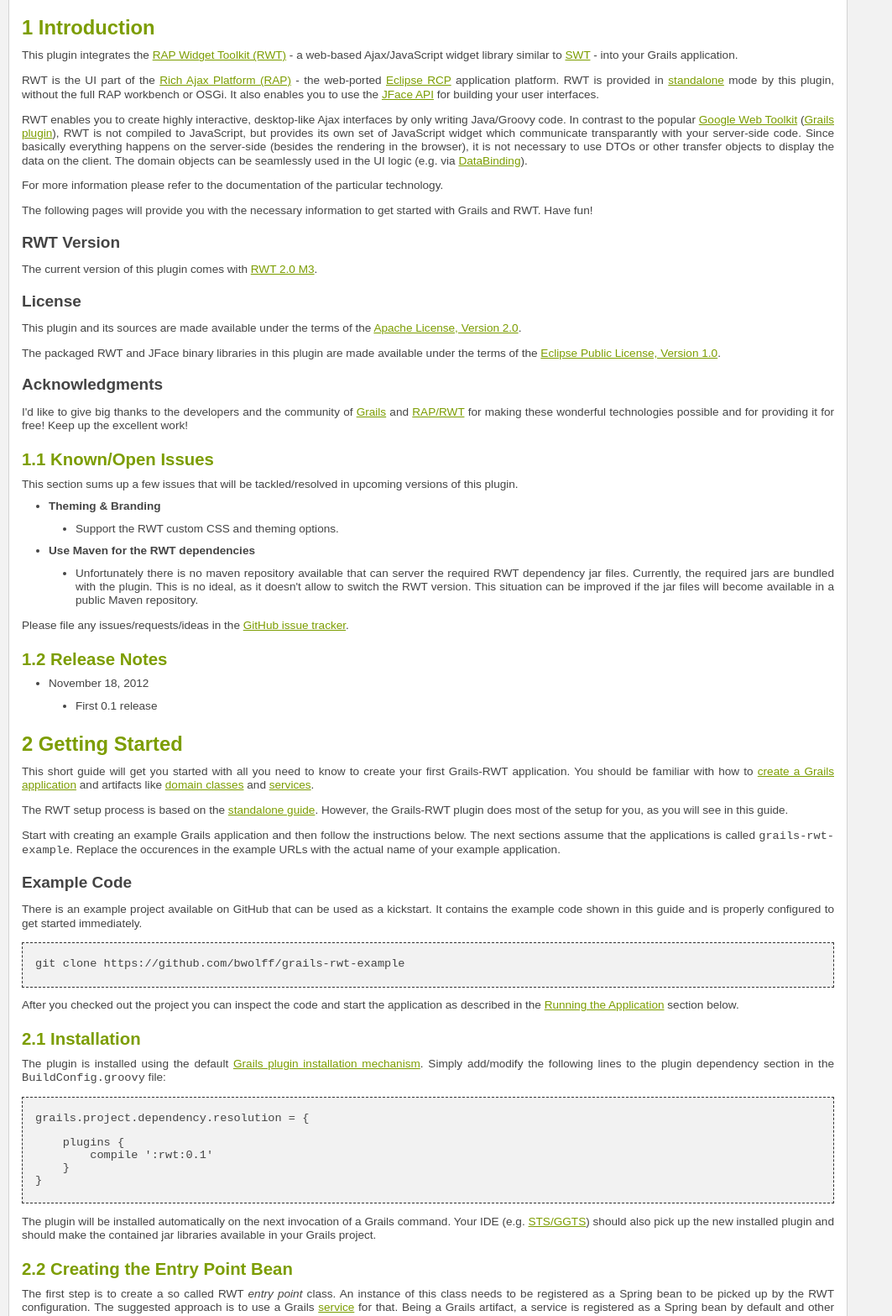
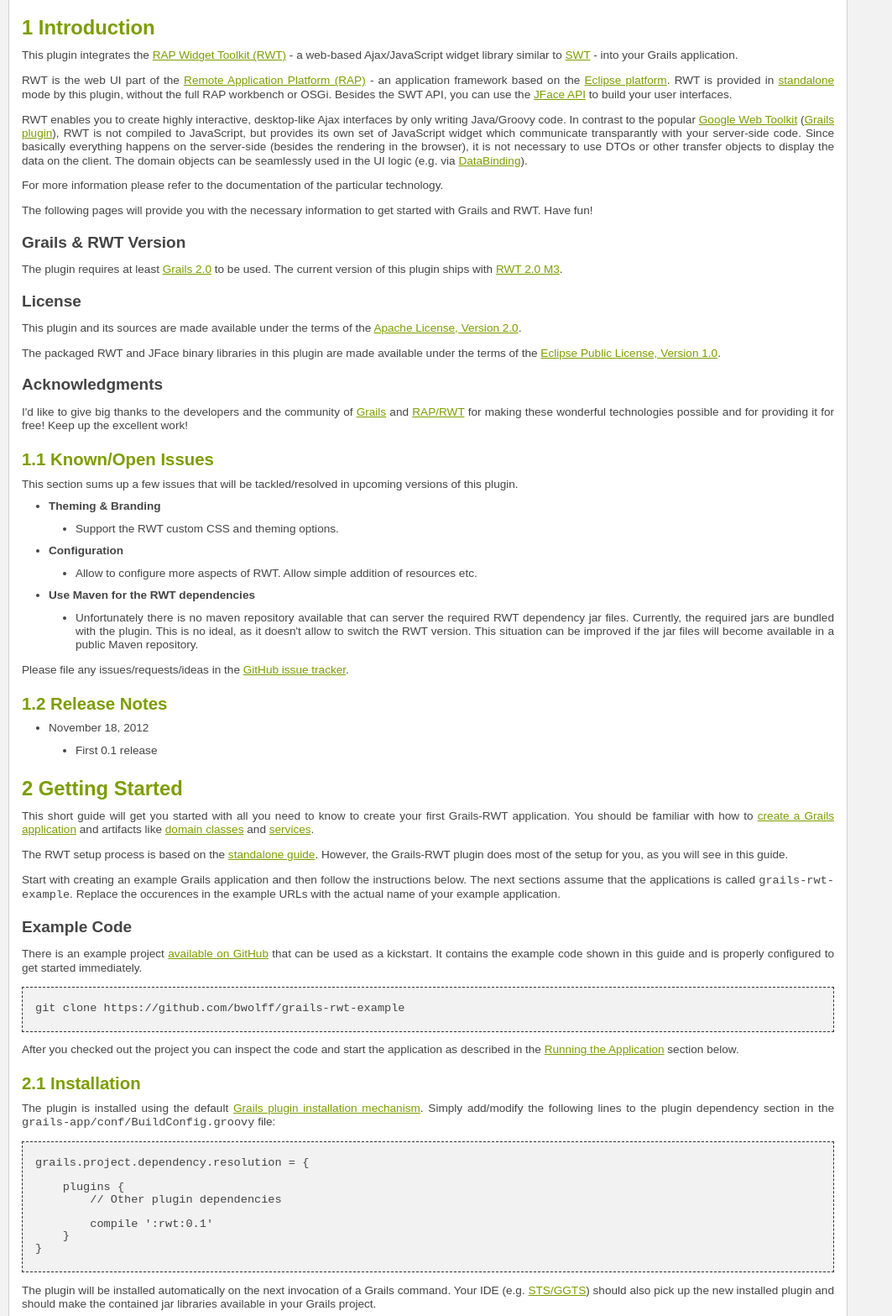
Before and after one commit to bwolff/grails-rwt, a plain HTML site: page guide/single.html in a window 1280 px wide. Shown: the part 610-2177 px from the top of the page at 84% size, without its empty margins (0-1063 px from the left). Drawn offline with Linux system fonts and the light colour scheme.

Commit message:
Small documentation changes.

```diff
--- a/guide/single.html
+++ b/guide/single.html
@@ -105,19 +105,20 @@ complete Grails framework stack with all its powerful features and syntactic DSL
 <h1 id="introduction">1 Introduction</h1>
 This plugin integrates the <a href="http://wiki.eclipse.org/WidgetToolkit" target="blank">RAP Widget Toolkit (RWT)</a> - a
 web-based Ajax/JavaScript widget library similar to <a href="http://www.eclipse.org/swt/" target="blank">SWT</a> - into your Grails
-application.<p class="paragraph"/>RWT is the UI part of the <a href="http://www.eclipse.org/rap" target="blank">Rich Ajax Platform (RAP)</a> - the web-ported
-<a href="http://wiki.eclipse.org/index.php/Rich_Client_Platform" target="blank">Eclipse RCP</a> application platform. RWT is
-provided in
+application.<p class="paragraph"/>RWT is the web UI part of the <a href="http://www.eclipse.org/rap" target="blank">Remote Application Platform (RAP)</a> - an
+application framework based on the <a href="http://wiki.eclipse.org/Platform" target="blank">Eclipse platform</a>.
+RWT is provided in
 <a href="http://eclipse.org/rap/developers-guide/devguide.php?topic=advanced/rwt-standalone.html" target="blank">standalone</a>
-mode by this plugin, without the full RAP workbench or OSGi. It also enables you to use the
-<a href="http://wiki.eclipse.org/JFace" target="blank">JFace API</a> for building your user interfaces.<p class="paragraph"/>RWT enables you to create highly interactive, desktop-like Ajax interfaces by only writing
+mode by this plugin, without the full RAP workbench or OSGi. Besides the SWT API, you can use the
+<a href="http://wiki.eclipse.org/JFace" target="blank">JFace API</a> to build your user interfaces.<p class="paragraph"/>RWT enables you to create highly interactive, desktop-like Ajax interfaces by only writing
 Java/Groovy code. In contrast to the popular <a href="http://developers.google.com/web-toolkit/" target="blank">Google Web Toolkit</a> (<a href="http://grails.org/plugin/gwt" target="blank">Grails plugin</a>),
 RWT is not compiled to JavaScript, but provides its own set of JavaScript widget which communicate
 transparantly with your server-side code. Since basically everything happens on the server-side
 (besides the rendering in the browser), it is not necessary to use DTOs or other transfer objects
 to display the data on the client. The domain objects can be seamlessly used in the UI logic (e.g.
 via <a href="http://wiki.eclipse.org/index.php/JFace_Data_Binding" target="blank">DataBinding</a>).<p class="paragraph"/>For more information please refer to the documentation of the particular technology.<p class="paragraph"/>The following pages will provide you with the necessary information to get started with Grails and
-RWT. Have fun!<p class="paragraph"/><h3>RWT Version</h3><p class="paragraph"/>The current version of this plugin comes with <a href="http://www.eclipse.org/rap/noteworthy/2.0/?build=M3" target="blank">RWT 2.0 M3</a>.<p class="paragraph"/><h3>License</h3><p class="paragraph"/>This plugin and its sources are made available under the terms of the <a href="http://www.apache.org/licenses/LICENSE-2.0.html" target="blank">Apache License, Version 2.0</a>.<p class="paragraph"/>The packaged RWT and JFace binary libraries in this plugin are made available under the terms of the <a href="http://www.eclipse.org/legal/epl-v10.html" target="blank">Eclipse Public License, Version 1.0</a>.<p class="paragraph"/><h3>Acknowledgments</h3><p class="paragraph"/>I'd like to give big thanks to the developers and the community of <a href="http://grails.org/" target="blank">Grails</a> and
+RWT. Have fun!<p class="paragraph"/><h3>Grails &#38; RWT Version</h3><p class="paragraph"/>The plugin requires at least <a href="http://grails.org/Download" target="blank">Grails 2.0</a> to be used. The current version
+of this plugin ships with <a href="http://www.eclipse.org/rap/noteworthy/2.0/?build=M3" target="blank">RWT 2.0 M3</a>.<p class="paragraph"/><h3>License</h3><p class="paragraph"/>This plugin and its sources are made available under the terms of the <a href="http://www.apache.org/licenses/LICENSE-2.0.html" target="blank">Apache License, Version 2.0</a>.<p class="paragraph"/>The packaged RWT and JFace binary libraries in this plugin are made available under the terms of the <a href="http://www.eclipse.org/legal/epl-v10.html" target="blank">Eclipse Public License, Version 1.0</a>.<p class="paragraph"/><h3>Acknowledgments</h3><p class="paragraph"/>I'd like to give big thanks to the developers and the community of <a href="http://grails.org/" target="blank">Grails</a> and
 <a href="http://www.eclipse.org/rap/" target="blank">RAP/RWT</a> for making these wonderful technologies possible and for
 providing it for free! Keep up the excellent work!
 
@@ -129,6 +130,10 @@ This section sums up a few issues that will be tackled/resolved in upcoming vers
 <li><strong class="bold">Theming &#38; Branding</strong></li>
 <ul class="star">
 <li>Support the RWT custom CSS and theming options.</li>
+</ul>
+<li><strong class="bold">Configuration</strong></li>
+<ul class="star">
+<li>Allow to configure more aspects of RWT. Allow simple addition of resources etc.</li>
 </ul>
 <li><strong class="bold">Use Maven for the RWT dependencies</strong></li>
 <ul class="star">
@@ -152,16 +157,17 @@ and artifacts like <a href="http://grails.org/doc/latest/guide/GORM.html#quickSt
 <a href="http://grails.org/doc/latest/guide/services.html" target="blank">services</a>.<p class="paragraph"/>The RWT setup process is based on the <a href="http://eclipse.org/rap/developers-guide/devguide.php?topic=advanced/rwt-standalone.html" target="blank">standalone guide</a>.
 However, the Grails-RWT plugin does most of the setup for you, as you will see in this guide.<p class="paragraph"/>Start with creating an example Grails application and then follow the instructions below. The next
 sections assume that the applications is called <code>grails-rwt-example</code>. Replace the occurences in the example
-URLs with the actual name of your example application.<p class="paragraph"/><h3>Example Code</h3><p class="paragraph"/>There is an example project available on GitHub that can be used as a kickstart. It contains the
-example code shown in this guide and is properly configured to get started immediately.<p class="paragraph"/><div class="code"><pre>git clone https://github.com/bwolff/grails&#45;rwt&#45;example</pre></div><p class="paragraph"/>After you checked out the project you can inspect the code and start the application as described
+URLs with the actual name of your example application.<p class="paragraph"/><h3>Example Code</h3><p class="paragraph"/>There is an example project <a href="http://github.com/bwolff/grails-rwt-example" target="blank">available on GitHub</a> that
+can be used as a kickstart. It contains the example code shown in this guide and is properly
+configured to get started immediately.<p class="paragraph"/><div class="code"><pre>git clone https://github.com/bwolff/grails&#45;rwt&#45;example</pre></div><p class="paragraph"/>After you checked out the project you can inspect the code and start the application as described
 in the <a href="../guide/single.html#runApplication" class="guide">Running the Application</a> section below.
 
 
 
 <h2 id="installation">2.1 Installation</h2>
 The plugin is installed using the default <a href="http://grails.org/doc/latest/guide/conf.html#pluginDependencies" target="blank">Grails plugin installation mechanism</a>.
-Simply add/modify the following lines to the plugin dependency section in the <code>BuildConfig.groovy</code> file:<p class="paragraph"/><div class="code"><pre>grails.project.dependency.resolution = &#123;<p class="paragraph"/>    plugins &#123;
-        compile ':rwt:0.1'
+Simply add/modify the following lines to the plugin dependency section in the <code>grails-app/conf/BuildConfig.groovy</code> file:<p class="paragraph"/><div class="code"><pre>grails.project.dependency.resolution = &#123;<p class="paragraph"/>    plugins &#123;
+        // Other plugin dependencies<p class="paragraph"/>        compile ':rwt:0.1'
     &#125;
 &#125;</pre></div><p class="paragraph"/>The plugin will be installed automatically on the next invocation of a Grails command. Your IDE
 (e.g. <a href="http://grails.org/products/ggts" target="blank">STS/GGTS</a>) should also pick up the new installed plugin and should make the contained jar
@@ -192,7 +198,7 @@ snippet highlight interesting points.<p class="paragraph"/><div class="code"><pr
 <span class="java&#45;keyword">import</span> org.eclipse.swt.widgets.List
 <span class="java&#45;keyword">import</span> org.eclipse.swt.widgets.Shell<p class="paragraph"/>// <span class="java&#45;quote">"Note the use of Groovy syntax"</span><p class="paragraph"/>class HelloEntryPointService <span class="java&#45;keyword">implements</span> IEntryPoint &#123; // <span class="java&#45;quote">"The service needs to implement IEntryPoint"</span><p class="paragraph"/>    def fooService // <span class="java&#45;quote">"Other services will get injected by Grails"</span><p class="paragraph"/>    @Override
     <span class="java&#45;object">int</span> createUI() &#123;
-        Display display = <span class="java&#45;keyword">new</span> Display()
+        log.info(<span class="java&#45;quote">"Creating RWT UI ..."</span>) // <span class="java&#45;quote">"Implicit logger object"</span><p class="paragraph"/>        Display display = <span class="java&#45;keyword">new</span> Display()
         Shell shell = <span class="java&#45;keyword">new</span> Shell(display)
         shell.setSize(500, 400)
         shell.layout = <span class="java&#45;keyword">new</span> GridLayout()
@@ -214,7 +220,7 @@ snippet highlight interesting points.<p class="paragraph"/><div class="code"><pr
         <span class="java&#45;keyword">return</span> 0
     &#125;
 &#125;</pre></div><p class="paragraph"/>According to the Grails conventions, a Spring bean called <code>helloEntryPointService</code> will be registered
-automatically on application start. The next step is to configure our newly create entry point.<p class="paragraph"/><blockquote class="note">
+automatically on application start. The next step is to configure our newly created entry point.<p class="paragraph"/><blockquote class="note">
 The given code snippet is just a very simple example to demonstrate the usage. You should develop
 your application using a cleaner separation of concerns, i.e. by employing the MVC or MVP pattern.
 </blockquote>
@@ -223,7 +229,7 @@ your application using a cleaner separation of concerns, i.e. by employing the M
 <h2 id="configureEntryPoint">2.3 Configuring the Entry Point</h2>
 The only thing that is missing now is the configuration of our new RWT entry point. This is done
 in an own <a href="http://grails.org/doc/latest/guide/conf.html#config" target="blank">configuration</a> block in the
-<code>Config.groovy</code> file.<p class="paragraph"/><div class="code"><pre>// RWT configuration
+<code>grails-app/conf/Config.groovy</code> file.<p class="paragraph"/><div class="code"><pre>// RWT configuration
 rwt &#123;<p class="paragraph"/>    // Entry points configuration
     entrypoints &#123;<p class="paragraph"/>        // Configuration of an entry point named 'hello', the relative URL path will be '/hello'.
         hello &#123;
@@ -256,7 +262,7 @@ explore the features that RWT provides.
 
 
 <h1 id="configuration">3 Configuration</h1>
-The RWT application goes into a special configuration block in the <code>Config.groovy</code> file.<p class="paragraph"/><div class="code"><pre>rwt &#123;
+The RWT configuration goes into a special block in the <code>grails-app/conf/Config.groovy</code> file.<p class="paragraph"/><div class="code"><pre>rwt &#123;
     // RWT configuration goes here.
 &#125;</pre></div><p class="paragraph"/>There are two aspects that can be configured, the global RWT settings, and the settings
 specific to the single entry points.
@@ -296,7 +302,8 @@ different entry point beans.<p class="paragraph"/><div class="code"><pre>rwt &#1
 <h2 id="loggingConfiguration">3.3 Logging Configuration</h2>
 The plugin logs some information in the INFO and DEBUG levels. To increase the verbosity of the
 log messages you can enable the debug level for some plugin artifacts. Add the following lines to
-the <a href="http://grails.org/doc/latest/guide/conf.html#logging" target="blank">log4j section</a> in your <code>Config.groovy</code> file:<p class="paragraph"/><div class="code"><pre>log4j = &#123;<p class="paragraph"/>    debug 'grails.app.conf.RwtPluginBootStrap'
+the <a href="http://grails.org/doc/latest/guide/conf.html#logging" target="blank">log4j section</a> in your <code>Config.groovy</code> file:<p class="paragraph"/><div class="code"><pre>log4j = &#123;
+    // Other logging configurations<p class="paragraph"/>    debug 'grails.app.conf.RwtPluginBootStrap'
     debug 'grails.plugins.rwt'
     debug 'RwtGrailsPlugin'
 &#125;</pre></div>
@@ -307,8 +314,9 @@ the <a href="http://grails.org/doc/latest/guide/conf.html#logging" target="blank
 application name would be 'foo' and the entry point name 'hello', the URL would look like this:
 <code>http://server/foo/hello</code><p class="paragraph"/>Sometimes it may be desired to reach the entry point under the base URL or a different URL. This can
 easily be achieved by using the <a href="http://grails.org/doc/latest/guide/theWebLayer.html#urlmappings" target="blank">Grails URL Mappings</a>.
-To map the entry point to the base URL, the following needs to be configured in the <code>UrlMappings.groovy</code>
-file:<p class="paragraph"/><div class="code"><pre>class UrlMappings &#123;<p class="paragraph"/>    <span class="java&#45;keyword">static</span> mappings = &#123;<p class="paragraph"/>        <span class="java&#45;quote">"/"</span>(uri: <span class="java&#45;quote">"/hello"</span>)
+To map the entry point to the base URL, the following needs to be configured in the <code>grails-app/conf/UrlMappings.groovy</code>
+file:<p class="paragraph"/><div class="code"><pre>class UrlMappings &#123;<p class="paragraph"/>    <span class="java&#45;keyword">static</span> mappings = &#123;
+        // Other mapping configurations<p class="paragraph"/>        <span class="java&#45;quote">"/"</span>(uri: <span class="java&#45;quote">"/hello"</span>)
     &#125;
 &#125;</pre></div><p class="paragraph"/>Now the RWT application is reachable via: <code>http://server/foo</code>
 
```
Also changed, not shown: gapi/DefaultPackage/RwtGrailsPlugin.html (+1 -1 lines), gapi/DefaultPackage/RwtPluginBootStrap.html (+1 -1 lines), gapi/grails/plugins/rwt/ApplicationConfigurationBean.html (+1 -1 lines), gapi/grails/plugins/rwt/EntryPointConfiguration.html (+1 -1 lines), gapi/grails/plugins/rwt/EntryPointFactory.html (+1 -1 lines), guide/advancedTopics.html (+3 -2 lines), guide/configuration.html (+3 -2 lines), guide/gettingStarted.html (+8 -7 lines), guide/introduction.html (+11 -6 lines), guide/pages/configureEntryPoint.html (+1 -1 lines), guide/pages/createEntryPoint.html (+2 -2 lines), guide/pages/installation.html (+2 -2 lines), guide/pages/knownIssues.html (+4 -0 lines), guide/pages/loggingConfiguration.html (+2 -1 lines).
